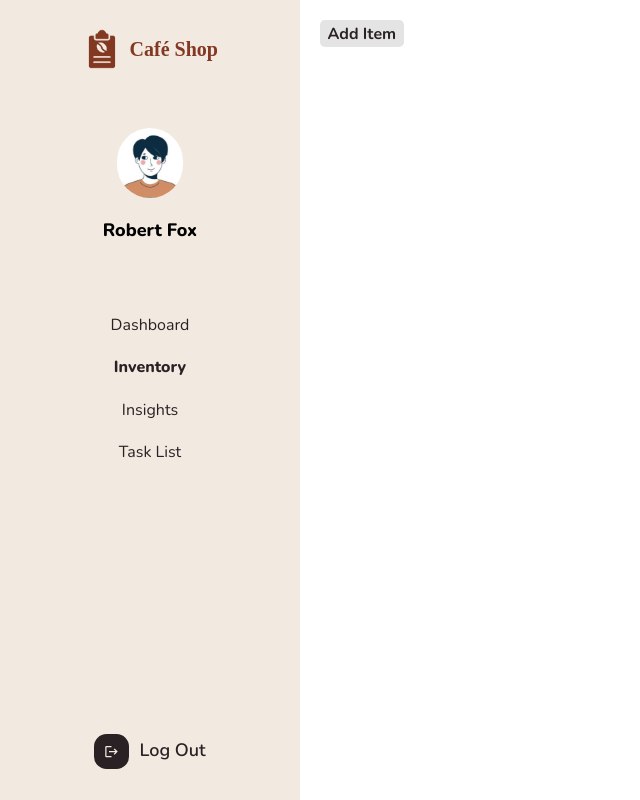
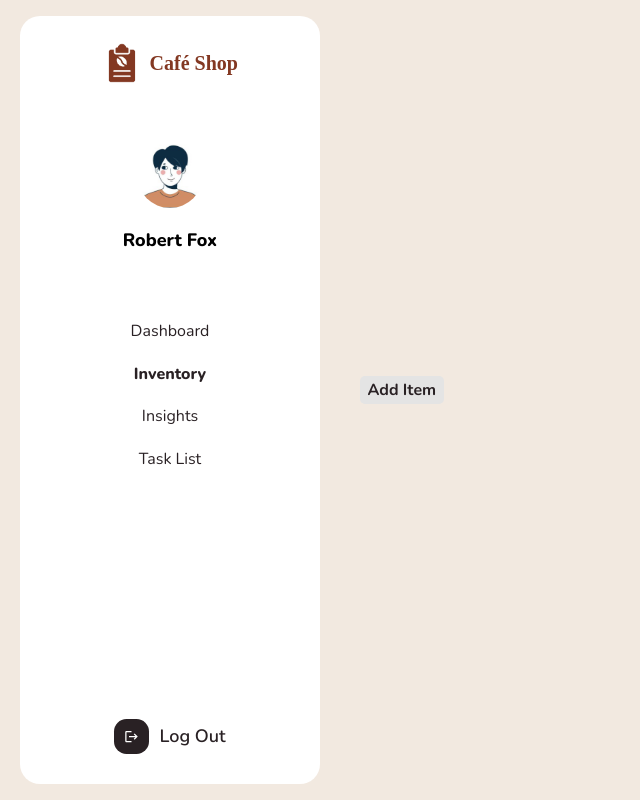
Before and after one commit to jporrego/trello-clone-server, a React (Create React App) app in the folder client/: page / in a window 1280 px wide. Shown: the whole page, without its empty margins (0-640 px from the left). Built offline with nearby package versions, Linux system fonts and the light colour scheme; a web font is replaced by a local one.

Commit message:
Navbar border change

```diff
--- a/client/src/App.css
+++ b/client/src/App.css
@@ -1,7 +1,8 @@
 .app {
   display: flex;
-  min-height: 100vh;
-  background-color: var(--white);
+  align-items: center;
+  height: 100vh;
+  background-color: var(--cream);
 
 }
 
--- a/client/src/components/nav-buttons/NavButtons.css
+++ b/client/src/components/nav-buttons/NavButtons.css
@@ -29,7 +29,7 @@
 .nav-button svg {
     font-size: 1.5rem;
     font-weight: 800;
-    color: var(--cream);
+    color: var(--white);
 
 }
 
--- a/client/src/components/navbar/Navbar.css
+++ b/client/src/components/navbar/Navbar.css
@@ -4,9 +4,12 @@
     grid-template-rows: 10% 20% 1fr 10%;
     gap: 2rem;
     justify-items: center;
-    height: 100vh;
+    height: 96%;
     width: 30rem;
     box-shadow: 0px 0px 0px rgba(0, 0, 0, 0.2);
     padding: 1rem 0rem;
-    background-color: var(--cream)
+    background-color: var(--white);
+    border-radius: 2rem;
+    margin: 2rem;
+
 }
```
